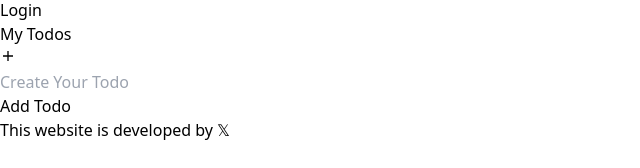
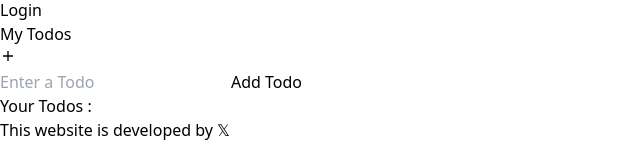
Before and after one commit to sohelx196/Contact-App, a React (Vite) app: page /todoApp/addTodo in a window 1280 px wide. Shown: the part 122-290 px from the top of the page, without its empty margins (0-640 px from the left). Built offline with nearby package versions, Linux system fonts and the light colour scheme.

Commit message:
Worked on todos

```diff
--- a/src/component/Header.jsx
+++ b/src/component/Header.jsx
@@ -2,6 +2,9 @@ import { MdContacts } from "react-icons/md";
 import { Link } from "react-router-dom";
 
 export function Header() {
+
+
+
   return (
     <div className="border border-white rounded-md p-3 m-5 flex items-center bg-zinc-900">
 
--- a/src/features/todo/AddTodoForm.jsx
+++ b/src/features/todo/AddTodoForm.jsx
@@ -1,29 +1,93 @@
-import React, { useEffect } from 'react'
-import InputField from '../../component/InputField'
+import React, { useState, useEffect } from 'react';
 
 function AddTodoForm() {
+  const [todo, setTodo] = useState('');
+  const [todos, setTodos] = useState([]);
 
+  // Function to handle adding a new todo
+  const handleFormSubmit = (event) => {
+    event.preventDefault();
 
+    if (todo.trim()) {
+      const newTodos = [...todos, { text: todo, completed: false }];
+      setTodos(newTodos);
+      setTodo('');
+      localStorage.setItem('todos', JSON.stringify(newTodos));
+    } else {
+      alert('Please enter a todo.');
+    }
+  };
+
+  // Function to handle deleting a todo
+  const handleDeleteTodo = (index) => {
+    const newTodos = [...todos]; // Create a copy of the state
+    newTodos.splice(index, 1); // Remove the todo at the specified index
+    setTodos(newTodos);
+    localStorage.setItem('todos', JSON.stringify(newTodos));
+  };
+
+  // Function to handle editing a todo (optional)
+  const handleEditTodo = (index, newText) => {
+    const newTodos = [...todos];
+    newTodos[index].text = newText; // Update text of the todo at the index
+    setTodos(newTodos);
+    localStorage.setItem('todos', JSON.stringify(newTodos));
+  };
+
+  // Load todos from localStorage on component mount
+  useEffect(() => {
+    const storedTodos = localStorage.getItem('todos');
+    if (storedTodos) {
+      setTodos(JSON.parse(storedTodos));
+    }
+  }, []);
 
   return (
     <div>
+      <form onSubmit={handleFormSubmit}>
+        <input
+          className="bg-transparent border text-center p-2 text-white rounded-md"
+          type="text"
+          placeholder="Enter a Todo"
+          value={todo}
+          onChange={(e) => setTodo(e.target.value)}
+        />
+        <button type="submit" className="text-white border text-base bg-blue-950 p-2">
+          Add Todo
+        </button>
+      </form>
 
-       <form action="#" className='rounded-lg w-max p-8 border border-gray-50'>
+      <ul className=' border mt-10 p-8 rounded-xl bg-slate-900'>
+        <h5 className='text-white'>Your Todos :</h5>
+        {todos.map((todoItem, index) => (
+          <li key={index} className="text-white rounded text-center w-max p-2">
+            --> {todoItem.text}
+            {/* Delete button */}
+            <button
+              className="text-red-500 hover:text-red-700 ml-2 border rounded-lg p-1 text-base"
+              onClick={() => handleDeleteTodo(index)}
+            >
+              Delete
+            </button>
 
-        <div>
-          {/* <textarea name="" id="" className='bg-transparent border text-slate-100'></textarea> */}
-           <InputField type="text" placeholder="Create Your Todo" />
-        </div>
-
-        <div className='text-center m-3'>
-            <button className='border border-gray-300 rounded-lg text-white  text-xs hover:border-gray-500 hover:transition-all p-2'>
-              Add Todo
+            {/* Optional edit button (implementation provided) */}
+            <button
+              className="text-blue-500 hover:text-blue-700 ml-2 border rounded-lg p-1 text-base"
+              onClick={() => {
+                // Prompt user for new text and handle edit
+                const newText = prompt('Edit Todo:', todoItem.text);
+                if (newText) {
+                  handleEditTodo(index, newText);
+                }
+              }}
+            >
+              Edit
             </button>
-        </div>
-
-       </form>
+          </li>
+        ))}
+      </ul>
     </div>
-  )
+  );
 }
 
-export default AddTodoForm
+export default AddTodoForm;
```
